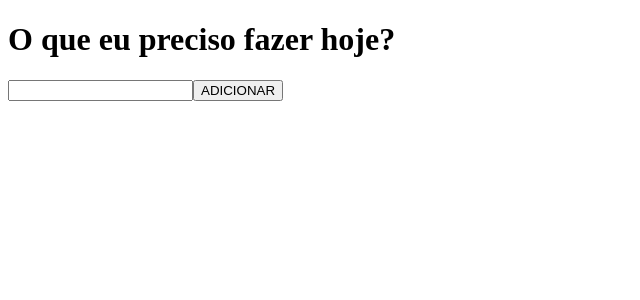
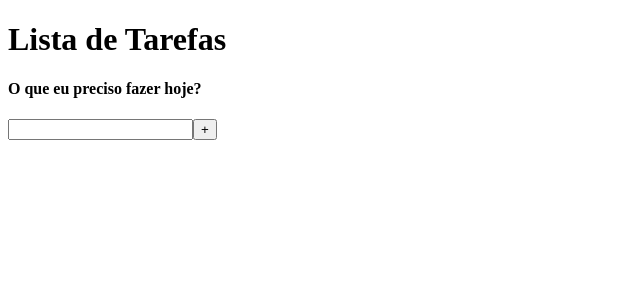
Before and after one commit to helolah/todos-list, a React (Create React App) app: page / in a window 1280 px wide. Shown: the top 300 px of the page, without its empty margins (0-640 px from the left). Built offline with nearby package versions, Linux system fonts and the light colour scheme.

Commit message:
botao para marcar como feito criado!

```diff
--- a/src/components/App.js
+++ b/src/components/App.js
@@ -5,7 +5,8 @@ export default class App extends React.Component {
     render() {
         return (
             <div>
-                <h1>O que eu preciso fazer hoje?</h1>
+                <h1>Lista de Tarefas</h1>
+                <h4>O que eu preciso fazer hoje?</h4>
                 <Form title="Teste"/>
             </div>
         );
--- a/src/components/Form.js
+++ b/src/components/Form.js
@@ -37,7 +37,7 @@ export default class Form extends React.Component {
             <div>
                 <form onSubmit={this.handleSubmit}>
                     <input value={this.state.newListItem} onChange={this.handleTextChange}></input>
-                    <button type='submit'>ADICIONAR</button>
+                    <button type='submit'>+</button>
                 </form>
 
                 { this.state.listItems.map((item, index) => {
--- a/src/components/List.js
+++ b/src/components/List.js
@@ -1,10 +1,24 @@
 import React from 'react';
+import index from '../css/index.css';
 
 export default class List extends React.Component {
-    render () {
-        return(
+    constructor(props) {
+        super(props);
+
+        this.handleScratch = this.handleScratch.bind();
+    }
+
+    handleScratch(e) {
+        console.log('teste');
+    }
+
+    render() {
+        return (
             <div>
-                <p>{ this.props.text }</p>
+                <ul>
+                    <li>{this.props.text}</li>
+                    <button type='button' onClick={this.handleScratch}>Feito</button>
+                </ul>
             </div>
         );
     }
--- /dev/null
+++ b/src/css/index.css
@@ -0,0 +1,3 @@
+.btnDoneEvent {
+    text-decoration: line-through;
+}
```
Also changed, not shown: src/imgs/trash-2.svg (added), 1 other file (tests, documents, lock files or other folders).
